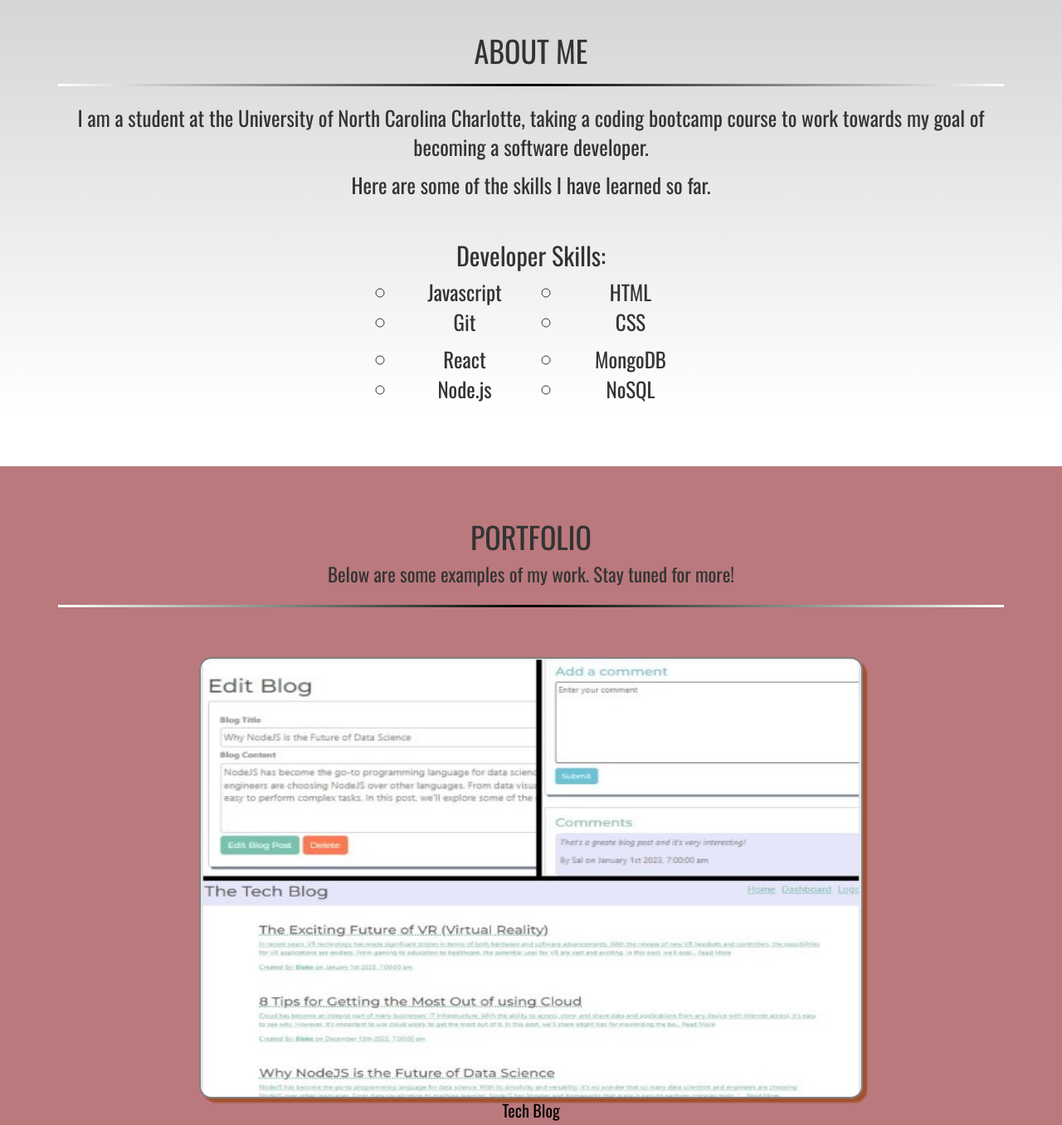
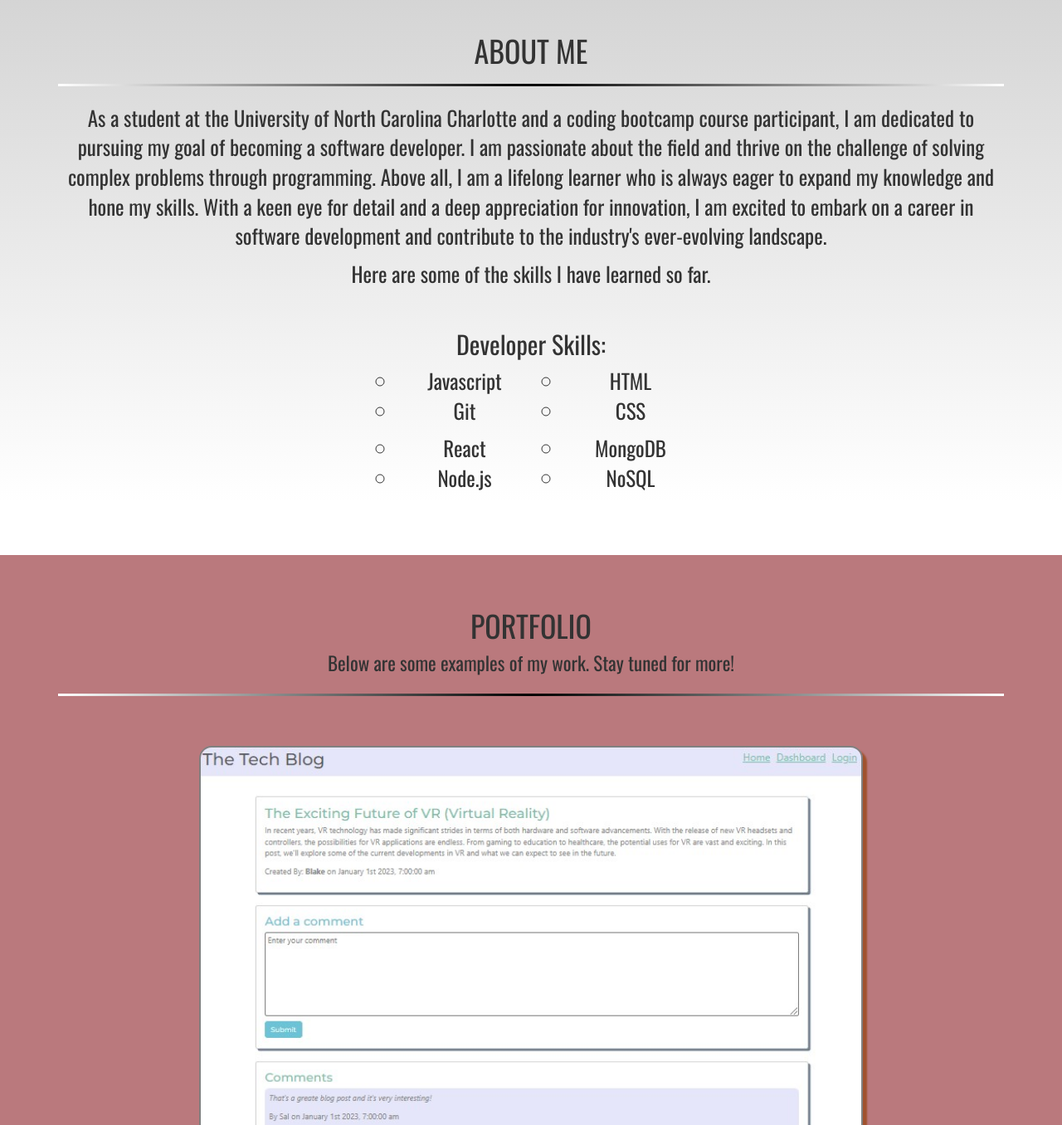
Before and after one commit to dianavw8/Diana-s-Portfolio, a plain HTML site: page index.html in a window 1280 px wide. Shown: the part 920-2276 px from the top of the page at 83% size. Drawn offline with nearby package versions, Linux system fonts and the light colour scheme.

Commit message:
revised about me and changed image for Tech blog

```diff
--- a/index.html
+++ b/index.html
@@ -54,7 +54,7 @@
           <h1 style="margin-top: 65px">ABOUT ME</h1>
           <hr class="divider-line">
           <div class="about-text">
-            <p>I am a student at the University of North Carolina Charlotte, taking a coding bootcamp course to work towards my goal of becoming a software developer. </p>
+            <p> As a student at the University of North Carolina Charlotte and a coding bootcamp course participant, I am dedicated to pursuing my goal of becoming a software developer. I am passionate about the field and thrive on the challenge of solving complex problems through programming. Above all, I am a lifelong learner who is always eager to expand my knowledge and hone my skills. With a keen eye for detail and a deep appreciation for innovation, I am excited to embark on a career in software development and contribute to the industry's ever-evolving landscape. </p>
             <p>Here are some of the skills I have learned so far.</p>
           </div>
           <div class="row dev-skills-row">
@@ -96,7 +96,7 @@
           <div class="col-md-12">
             <div class="project-item main-project-item">
               <a href="https://radiant-tor-97650.herokuapp.com/">
-                <img src="Images/Tech_Blog_Collage_.jpg" alt="Spotter application">
+                <img src="Images/Tech_Blog_Comments_.jpg" alt="Spotter application">
                 <p>Tech Blog</p>
               </a>
             </div>
```
Also changed, not shown: Images/Tech_Blog_Comments_.jpg (added).
